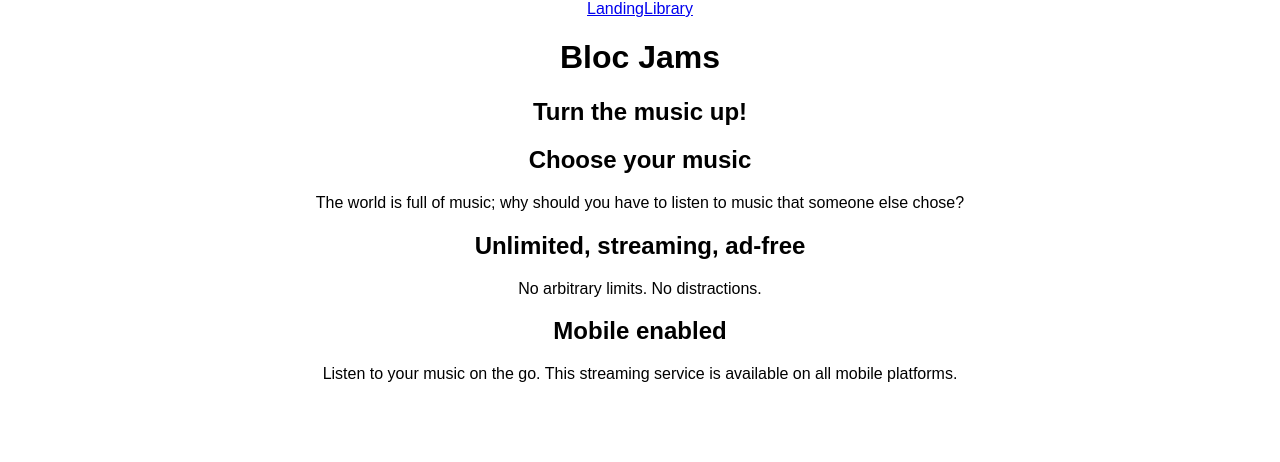
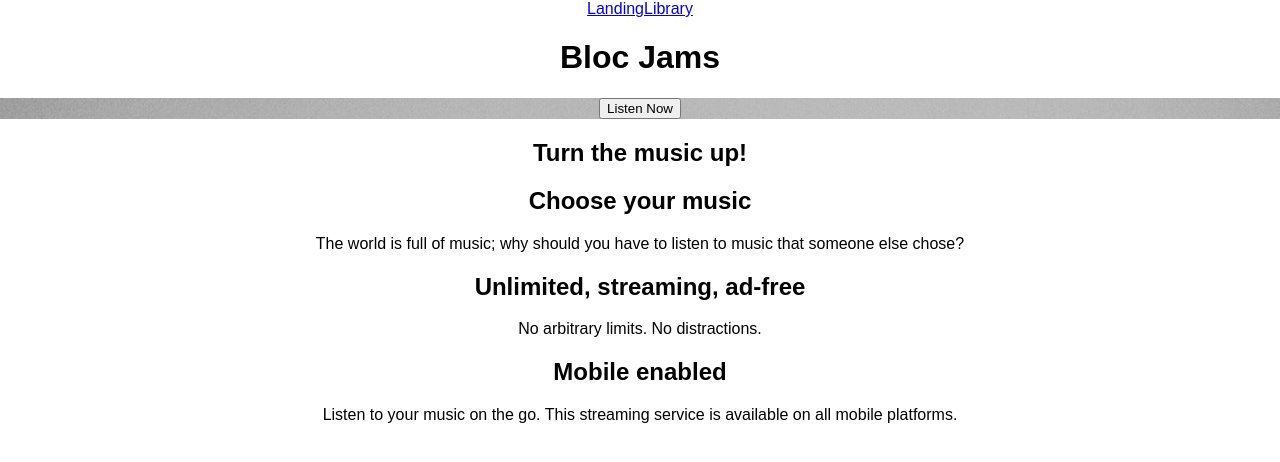
Before and after one commit to BenThom21/bloc-jams-react, a React (Create React App) app: page / in a window 1280 px wide. Shown: the top 462 px of the page. Built offline with nearby package versions, Linux system fonts and the light colour scheme.

Commit message:
styling hero image

```diff
--- a/src/components/Landing.js
+++ b/src/components/Landing.js
@@ -2,6 +2,11 @@ import React from 'react';
 
 const Landing = () => (
   <section className="library">
+  <div className="hero">
+    <form action="/library">
+      <input type="submit" value="Listen Now" />
+    </form>
+  </div>
     <h1 className="hero-title">Turn the music up!</h1>
 
     <section className="selling-points">
--- a/src/index.css
+++ b/src/index.css
@@ -3,3 +3,12 @@ body {
   padding: 0;
   font-family: sans-serif;
 }
+
+.hero {
+  /* This starts at src folder! */
+  background-image: url("abstract-music-rock-bw.jpg");
+  height: 100%;
+  background-position: center;
+  background-repeat: no-repeat;
+  background-size: cover;
+}
```
Also changed, not shown: public/assets/images/abstract-music-rock-bw.jpg (added), src/abstract-music-rock-bw.jpg (added).
